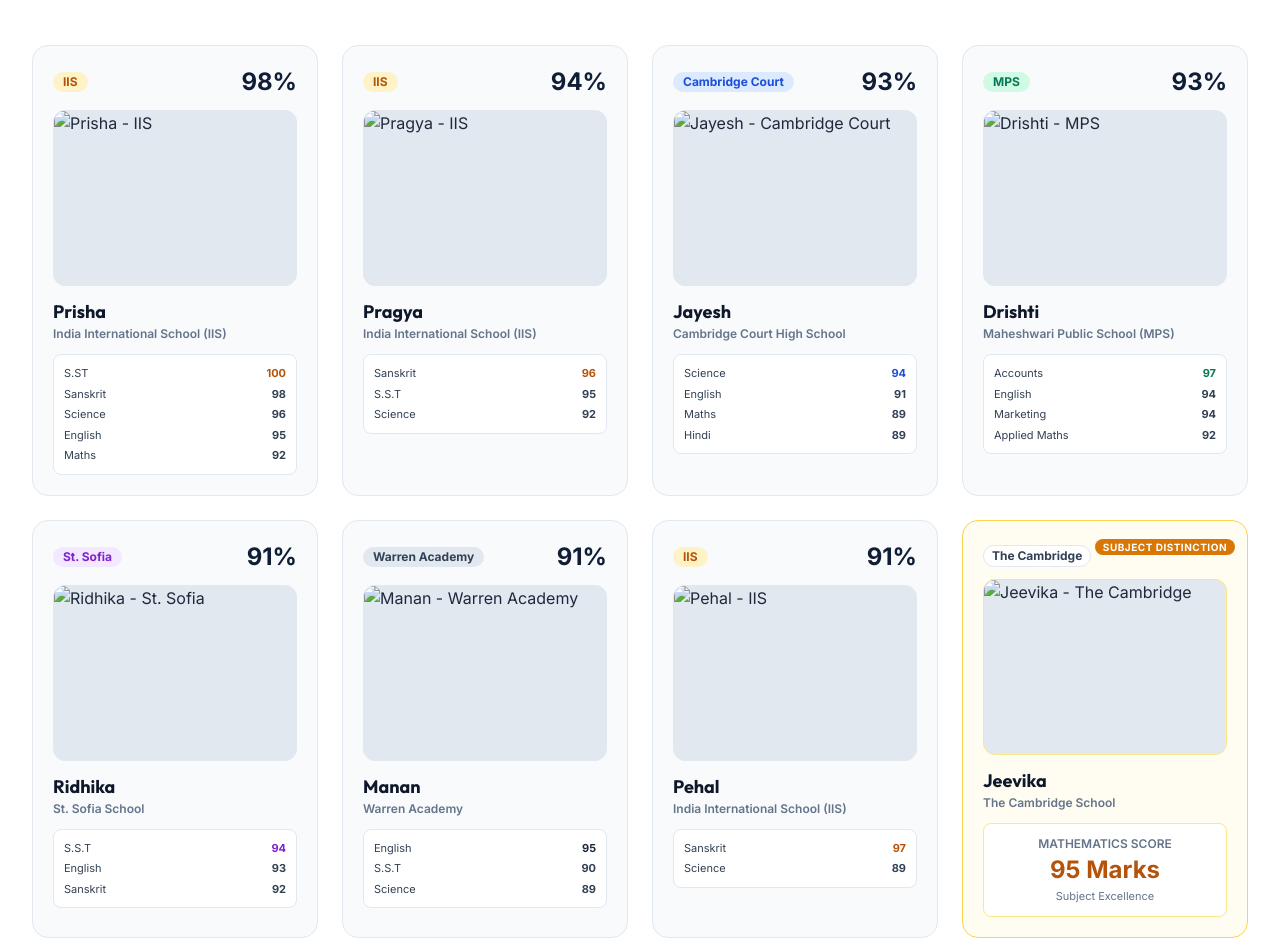
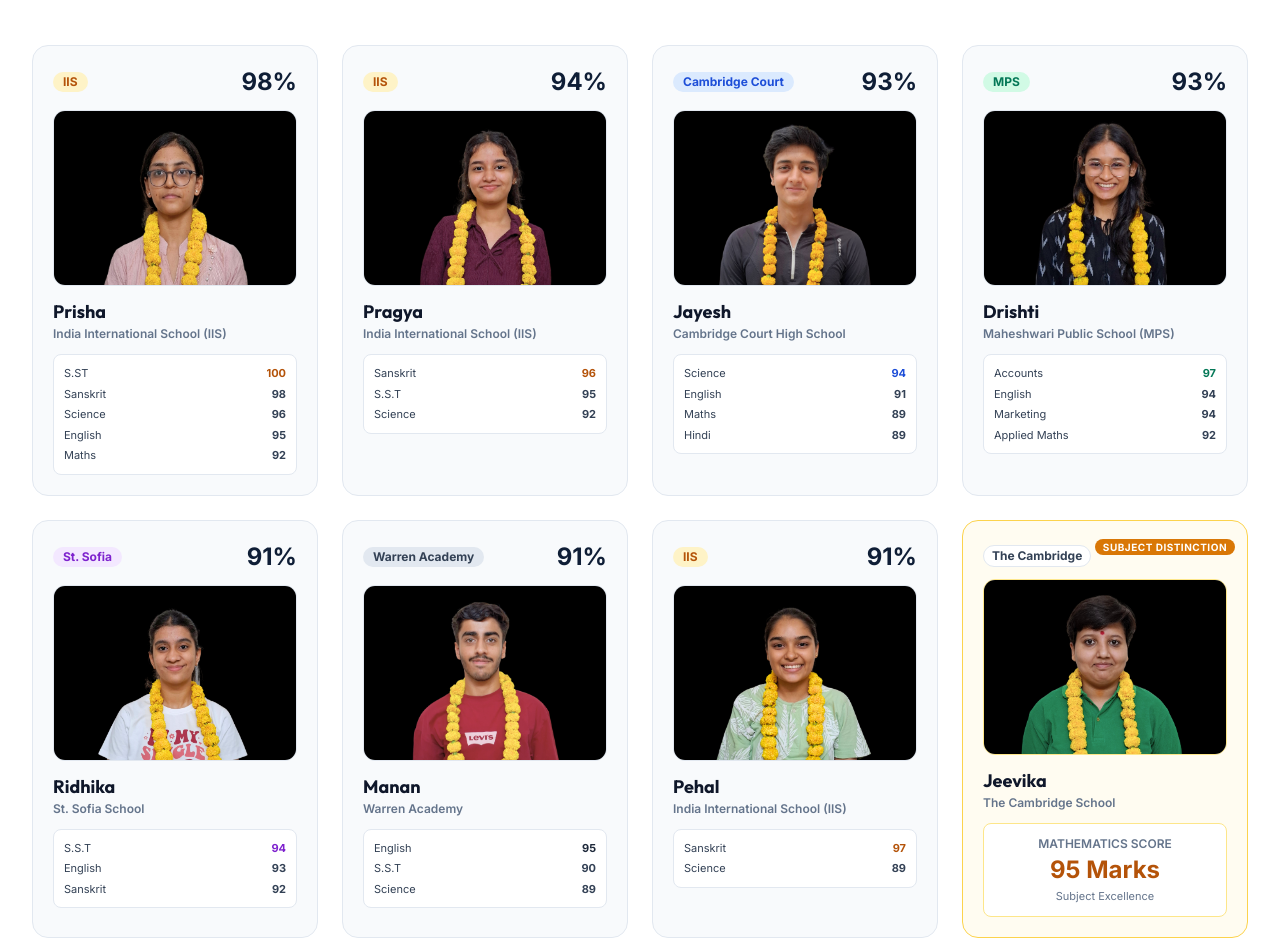
Before and after one commit to SharpVEGurulkull/sharpve-gurukull, a plain HTML site: page index.html in a window 1280 px wide. Shown: the part 1350-2291 px from the top of the page. Drawn offline with nearby package versions, Linux system fonts and the light colour scheme.

Commit message:
Replace placeholder images with actual images

```diff
--- a/index.html
+++ b/index.html
@@ -253,7 +253,7 @@
               <span class="text-2xl font-black text-brand-navy">98%</span>
             </div>
             <div class="h-44 w-full bg-slate-200 rounded-xl overflow-hidden mb-3 border border-slate-200">
-              <img src="toppers-poster.jpg" alt="Prisha - IIS" class="w-full h-full object-cover object-top" onerror="this.onerror=null; this.src='WhatsApp%20Image%202026-11-01%20at%208.32.34%20PM.jpeg';">
+             <img src="prisha.jpg" alt="Prisha" class="w-full h-full object-cover object-top">
             </div>
             <h4 class="text-lg font-bold text-slate-900">Prisha</h4>
             <p class="text-xs font-semibold text-slate-500 mb-3">India International School (IIS)</p>
@@ -275,7 +275,7 @@
               <span class="text-2xl font-black text-brand-navy">94%</span>
             </div>
             <div class="h-44 w-full bg-slate-200 rounded-xl overflow-hidden mb-3 border border-slate-200">
-              <img src="toppers-poster.jpg" alt="Pragya - IIS" class="w-full h-full object-cover object-top" onerror="this.onerror=null; this.src='WhatsApp%20Image%202026-11-01%20at%208.32.34%20PM.jpeg';">
+              <img src="pragya.jpg" alt="Pragya" class="w-full h-full object-cover object-top">
             </div>
             <h4 class="text-lg font-bold text-slate-900">Pragya</h4>
             <p class="text-xs font-semibold text-slate-500 mb-3">India International School (IIS)</p>
@@ -295,7 +295,7 @@
               <span class="text-2xl font-black text-brand-navy">93%</span>
             </div>
             <div class="h-44 w-full bg-slate-200 rounded-xl overflow-hidden mb-3 border border-slate-200">
-              <img src="toppers-poster.jpg" alt="Jayesh - Cambridge Court" class="w-full h-full object-cover object-top" onerror="this.onerror=null; this.src='WhatsApp%20Image%202026-11-01%20at%208.32.34%20PM.jpeg';">
+              <img src="jayesh.jpg" alt="Jayesh" class="w-full h-full object-cover object-top">
             </div>
             <h4 class="text-lg font-bold text-slate-900">Jayesh</h4>
             <p class="text-xs font-semibold text-slate-500 mb-3">Cambridge Court High School</p>
@@ -316,7 +316,7 @@
               <span class="text-2xl font-black text-brand-navy">93%</span>
             </div>
             <div class="h-44 w-full bg-slate-200 rounded-xl overflow-hidden mb-3 border border-slate-200">
-              <img src="toppers-poster.jpg" alt="Drishti - MPS" class="w-full h-full object-cover object-top" onerror="this.onerror=null; this.src='WhatsApp%20Image%202026-11-01%20at%208.32.34%20PM.jpeg';">
+              <img src="drishti.jpg" alt="Drishti" class="w-full h-full object-cover object-top">
             </div>
             <h4 class="text-lg font-bold text-slate-900">Drishti</h4>
             <p class="text-xs font-semibold text-slate-500 mb-3">Maheshwari Public School (MPS)</p>
@@ -337,7 +337,7 @@
               <span class="text-2xl font-black text-brand-navy">91%</span>
             </div>
             <div class="h-44 w-full bg-slate-200 rounded-xl overflow-hidden mb-3 border border-slate-200">
-              <img src="toppers-poster.jpg" alt="Ridhika - St. Sofia" class="w-full h-full object-cover object-top" onerror="this.onerror=null; this.src='WhatsApp%20Image%202026-11-01%20at%208.32.34%20PM.jpeg';">
+             <img src="ridhika.jpg" alt="Ridhika" class="w-full h-full object-cover object-top">
             </div>
             <h4 class="text-lg font-bold text-slate-900">Ridhika</h4>
             <p class="text-xs font-semibold text-slate-500 mb-3">St. Sofia School</p>
@@ -357,7 +357,7 @@
               <span class="text-2xl font-black text-brand-navy">91%</span>
             </div>
             <div class="h-44 w-full bg-slate-200 rounded-xl overflow-hidden mb-3 border border-slate-200">
-              <img src="toppers-poster.jpg" alt="Manan - Warren Academy" class="w-full h-full object-cover object-top" onerror="this.onerror=null; this.src='WhatsApp%20Image%202026-11-01%20at%208.32.34%20PM.jpeg';">
+              <img src="manan.jpg" alt="Manan" class="w-full h-full object-cover object-top">
             </div>
             <h4 class="text-lg font-bold text-slate-900">Manan</h4>
             <p class="text-xs font-semibold text-slate-500 mb-3">Warren Academy</p>
@@ -377,7 +377,7 @@
               <span class="text-2xl font-black text-brand-navy">91%</span>
             </div>
             <div class="h-44 w-full bg-slate-200 rounded-xl overflow-hidden mb-3 border border-slate-200">
-              <img src="toppers-poster.jpg" alt="Pehal - IIS" class="w-full h-full object-cover object-top" onerror="this.onerror=null; this.src='WhatsApp%20Image%202026-11-01%20at%208.32.34%20PM.jpeg';">
+              <img src="pehal.jpg" alt="Pehal" class="w-full h-full object-cover object-top">
             </div>
             <h4 class="text-lg font-bold text-slate-900">Pehal</h4>
             <p class="text-xs font-semibold text-slate-500 mb-3">India International School (IIS)</p>
@@ -400,7 +400,7 @@
               <span class="text-xs font-bold text-slate-700 bg-white border border-slate-200 px-2 py-0.5 rounded-full">The Cambridge</span>
             </div>
             <div class="h-44 w-full bg-slate-200 rounded-xl overflow-hidden mb-3 border border-amber-200">
-              <img src="toppers-poster.jpg" alt="Jeevika - The Cambridge" class="w-full h-full object-cover object-top" onerror="this.onerror=null; this.src='WhatsApp%20Image%202026-11-01%20at%208.32.34%20PM.jpeg';">
+              <img src="jeevika.jpg" alt="Jeevika" class="w-full h-full object-cover object-top">
             </div>
             <h4 class="text-lg font-bold text-slate-900">Jeevika</h4>
             <p class="text-xs font-semibold text-slate-500 mb-3">The Cambridge School</p>
```
